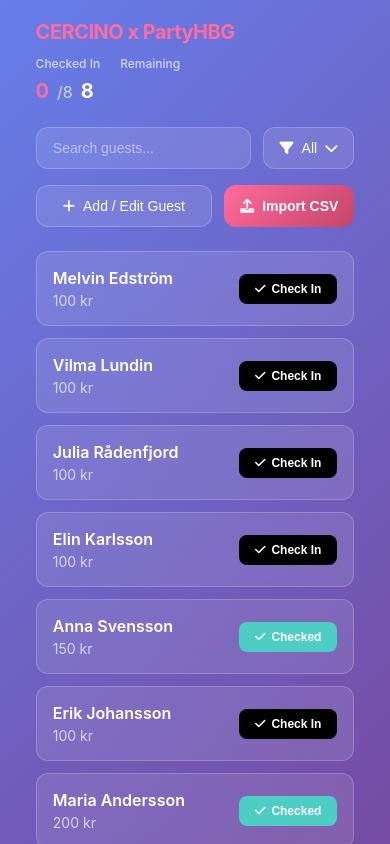
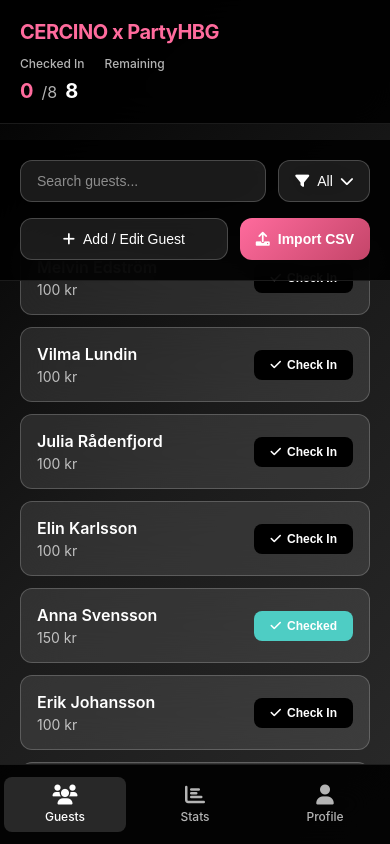
Before and after one commit to terris03/Cercino-queue, a React (Create React App) app: page / in a window 390 px wide. Both pictures are taken after a click on the button "Explore Services". Built offline with nearby package versions, Linux system fonts and the light colour scheme; the HTML template or start-up script is replaced by a standard one.

Commit message:
Add native mobile feel with full width layout and black-to-gray gradient

```diff
--- a/src/App.css
+++ b/src/App.css
@@ -10,7 +10,7 @@ body {
   font-family: -apple-system, BlinkMacSystemFont, 'SF Pro Display', 'SF Pro Text', 'Helvetica Neue', 'Helvetica', 'Arial', sans-serif;
   -webkit-font-smoothing: antialiased;
   -moz-osx-font-smoothing: grayscale;
-  background: linear-gradient(135deg, #667eea 0%, #764ba2 100%);
+  background: linear-gradient(135deg, #000000 0%, #1a1a1a 50%, #2a2a2a 100%);
   color: #ffffff;
   overflow-x: hidden;
   max-width: 100vw;
@@ -314,22 +314,22 @@ code {
   height: 100vh;
   display: flex;
   flex-direction: column;
-  background: linear-gradient(135deg, #667eea 0%, #764ba2 100%);
-  overflow-x: hidden;
-  max-width: 100vw;
-}
-
-.guestlist-container {
-  flex: 1;
-  display: flex;
-  flex-direction: column;
-  padding: 20px;
-  max-width: 400px;
-  margin: 0 auto;
+  background: linear-gradient(135deg, #000000 0%, #1a1a1a 50%, #2a2a2a 100%);
+  overflow: hidden;
+  position: relative;
 }
 
 .guestlist-header {
-  margin-bottom: 24px;
+  position: fixed;
+  top: 0;
+  left: 0;
+  right: 0;
+  background: rgba(0, 0, 0, 0.9);
+  backdrop-filter: blur(20px);
+  -webkit-backdrop-filter: blur(20px);
+  padding: 20px;
+  z-index: 100;
+  border-bottom: 1px solid rgba(255, 255, 255, 0.1);
 }
 
 .event-title {
@@ -376,7 +376,16 @@ code {
 }
 
 .guestlist-controls {
-  margin-bottom: 24px;
+  position: fixed;
+  top: 140px;
+  left: 0;
+  right: 0;
+  background: rgba(0, 0, 0, 0.9);
+  backdrop-filter: blur(20px);
+  -webkit-backdrop-filter: blur(20px);
+  padding: 20px;
+  z-index: 99;
+  border-bottom: 1px solid rgba(255, 255, 255, 0.1);
 }
 
 .search-section {
@@ -477,9 +486,14 @@ code {
 }
 
 .guest-list {
-  flex: 1;
+  position: fixed;
+  top: 240px;
+  left: 0;
+  right: 0;
+  bottom: 80px;
   overflow-y: auto;
-  margin-bottom: 20px;
+  padding: 0 20px;
+  background: transparent;
 }
 
 .guest-item {
@@ -554,7 +568,7 @@ code {
   height: 100vh;
   display: flex;
   flex-direction: column;
-  background: linear-gradient(135deg, #667eea 0%, #764ba2 100%);
+  background: linear-gradient(135deg, #000000 0%, #1a1a1a 50%, #2a2a2a 100%);
   overflow-x: hidden;
   max-width: 100vw;
 }
@@ -706,7 +720,7 @@ code {
   height: 100vh;
   display: flex;
   flex-direction: column;
-  background: linear-gradient(135deg, #667eea 0%, #764ba2 100%);
+  background: linear-gradient(135deg, #000000 0%, #1a1a1a 50%, #2a2a2a 100%);
   overflow-x: hidden;
   max-width: 100vw;
 }
@@ -883,13 +897,17 @@ code {
 
 /* Bottom Navigation */
 .bottom-navigation {
-  background: rgba(0, 0, 0, 0.3);
+  position: fixed;
+  bottom: 0;
+  left: 0;
+  right: 0;
+  background: rgba(0, 0, 0, 0.9);
   backdrop-filter: blur(20px);
   -webkit-backdrop-filter: blur(20px);
   border-top: 1px solid rgba(255, 255, 255, 0.1);
   display: flex;
   padding: 12px 0;
-  margin-top: auto;
+  z-index: 100;
 }
 
 .nav-item {
--- a/src/components/GuestlistScreen.js
+++ b/src/components/GuestlistScreen.js
@@ -31,8 +31,7 @@ const GuestlistScreen = ({ onLogout, onNavigate }) => {
 
   return (
     <div className="guestlist-screen">
-      <div className="guestlist-container">
-        {/* Header */}
+      {/* Fixed Header */}
       <div className="guestlist-header">
         <div className="header-left">
           <h1 className="event-title">CERCINO x PartyHBG</h1>
@@ -48,7 +47,7 @@ const GuestlistScreen = ({ onLogout, onNavigate }) => {
         </div>
       </div>
 
-        {/* Controls */}
+      {/* Fixed Controls */}
       <div className="guestlist-controls">
         <div className="search-section">
           <input
@@ -77,7 +76,7 @@ const GuestlistScreen = ({ onLogout, onNavigate }) => {
         </div>
       </div>
 
-        {/* Guest List */}
+      {/* Scrollable Guest List */}
       <div className="guest-list">
         {filteredGuests.map(guest => (
           <div key={guest.id} className="guest-item">
@@ -97,7 +96,7 @@ const GuestlistScreen = ({ onLogout, onNavigate }) => {
         ))}
       </div>
 
-        {/* Bottom Navigation */}
+      {/* Fixed Bottom Navigation */}
       <div className="bottom-navigation">
         <div className="nav-item active" onClick={() => onNavigate('guestlist')}>
           <i className="fas fa-users"></i>
@@ -113,7 +112,6 @@ const GuestlistScreen = ({ onLogout, onNavigate }) => {
         </div>
       </div>
     </div>
-    </div>
   );
 };
 
```
Lines whose indentation alone changed are shown as unchanged.
